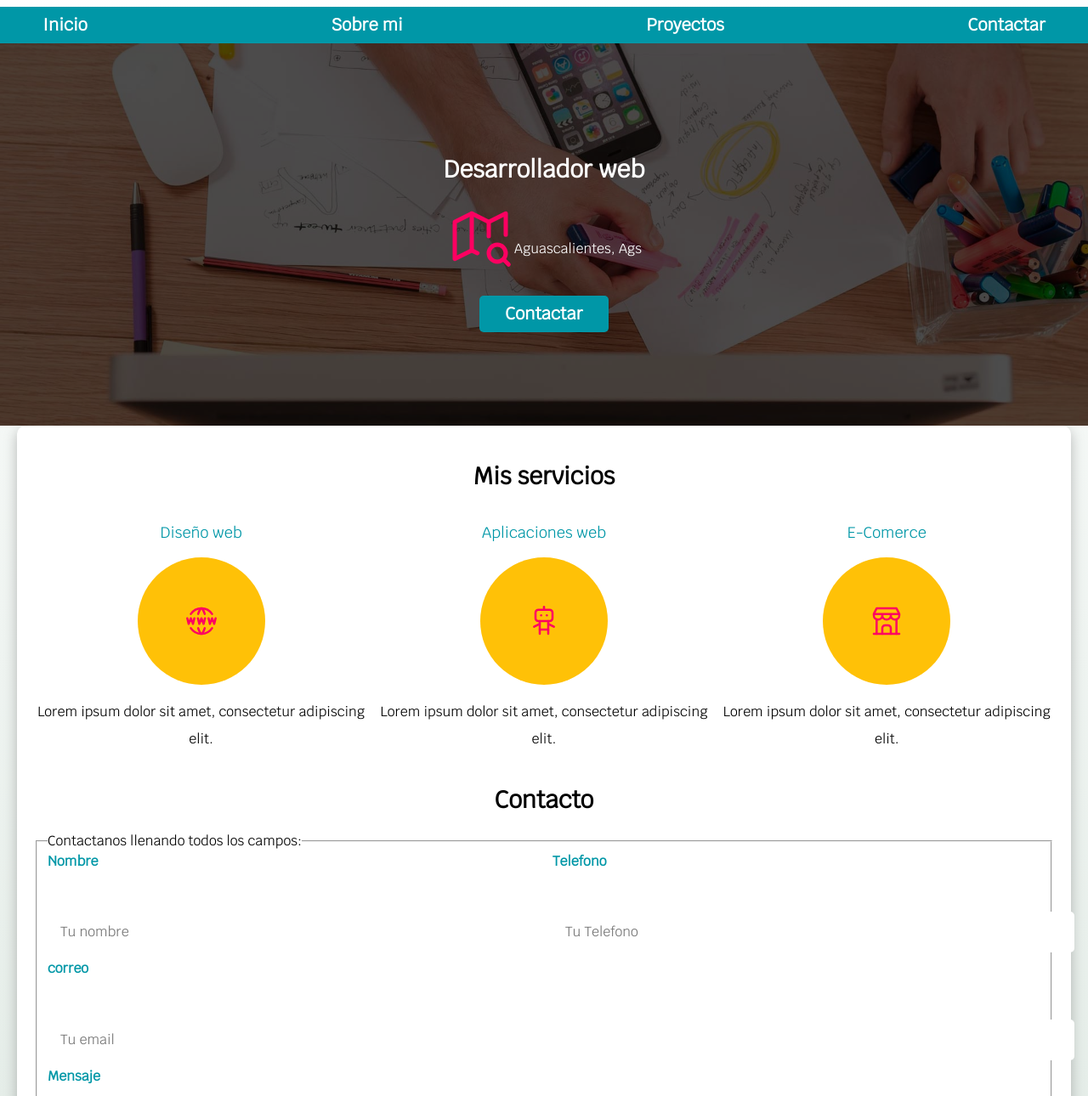
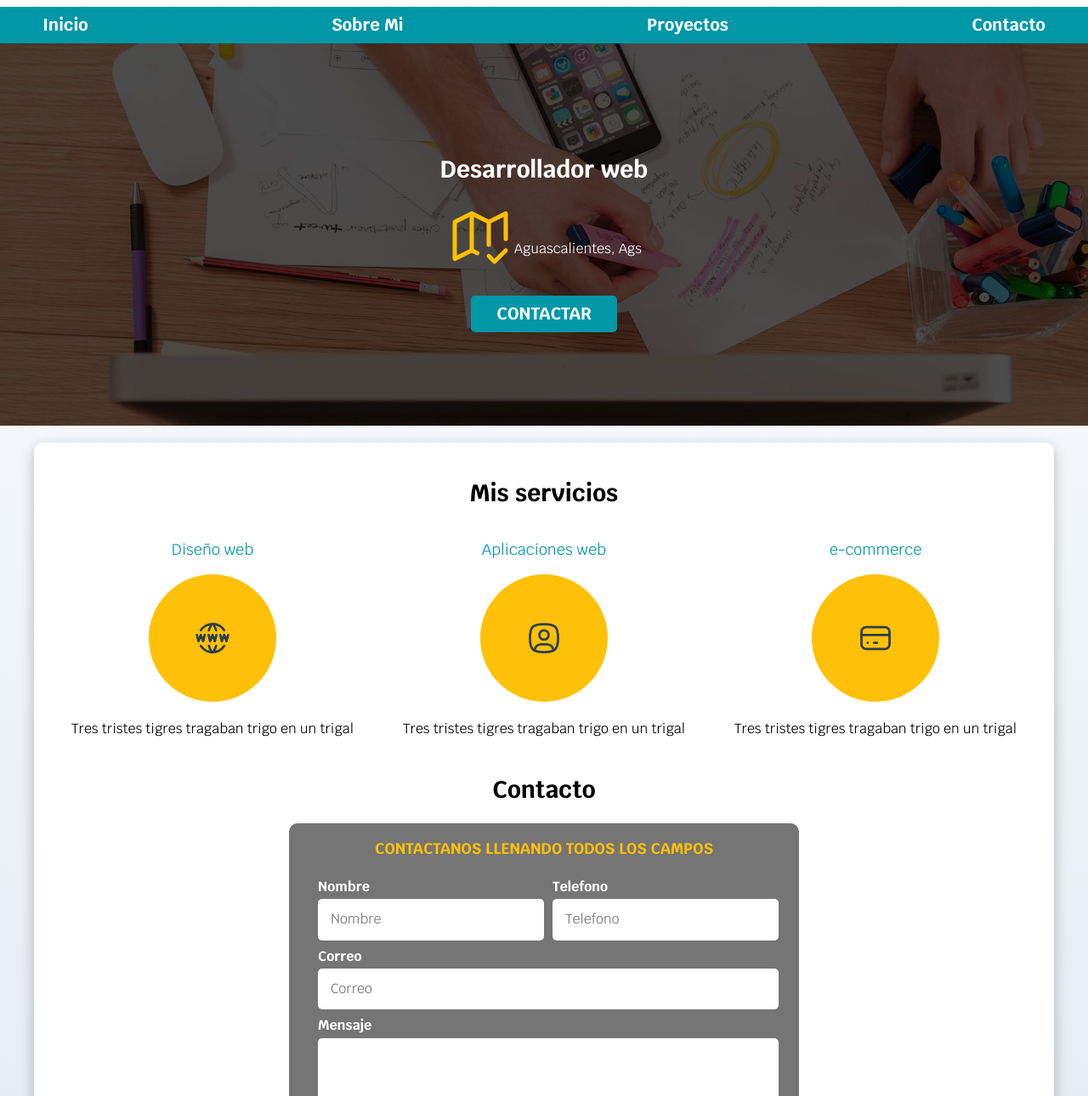
Before and after one commit to starcrash16/Pagina-web, a plain HTML site: page index.html in a window 1280 px wide. Shown: the part 87-1377 px from the top of the page at 85% size. Drawn offline with Linux system fonts and the light colour scheme.

Commit message:
Version funcional

```diff
--- a/CSS/style.css
+++ b/CSS/style.css
@@ -1,71 +1,47 @@
 /*Variables*/
 :root{
     --blanco: #ffffff;
-    --negro: #212121;
-    --amarillo: #ffc107;
-    --azul: #0097a7;
+    --oscuro: #212121;
+    --primario: #FFC107;
+    --secundario: #0097A7;
     --gris: #757575;
-    --grisClaro: #dfe9e3;
+    --grisClaro: #DFE9F3;
 }
 
-/*font size */
 html{
     font-size: 62.5%;
+    box-sizing: border-box;
+    /*scroll-snap-type: y mandatory;*/
+}
+
+.servicios, .navegacion-principal, .formulario {
+    scroll-snap-align: center;
+    scroll-snap-stop: always;
+}
+
+*, *:before, *:after {
+    box-sizing: inherit;
 }
 
 body{
     font-size: 16px;
     font-family: "Krub", sans-serif;
-    background-image: linear-gradient(to top,var(--grisClaro) 0%, var(--blanco) 100%);
+    background-image: linear-gradient(to top, var(--grisClaro) 0%, var(--blanco));
 }
 
-h1{
-    font-size: 3.8rem;
-}
-
-h2{
-    font-size: 2.8rem;
-}
-
-h3{
-    font-size: 1.8rem;
-}
-
-h1,h2,h3{
-    text-align: center;
-}
-
-.w-sm-100{
-    width: 100%;
-}
-@media(min-width: 768px){
-    .w-sm-100{
-        width: auto;
-    }
-}
-
-.flex{
-    display: flex;
-}
-
-.alinear-derecha{
-    justify-content: flex-end;
-}
-
-
 .contenedor{
-    width: 120rem;
+    max-width: 120rem;
     margin: 0 auto;
 }
 
 .boton{
-    background-color: var(--azul);
+    background-color: var(--secundario);
     color: var(--blanco);
     padding: 1rem 3rem;
     margin-top: 3rem;
     font-size: 2rem;
     text-decoration: none;
-    text-decoration: uppercase;
+    text-transform: uppercase;
     font-weight: bold;
     border-radius: .5rem;
     width: 90%;
@@ -73,18 +49,59 @@ h1,h2,h3{
     border: none;
 }
 
-@media(min-width: 768px) {
-   .boton{
+@media (min-width: 768px) {
+        .boton {
             width: auto;
         }
 }
 
-.boton:hover{
+.boton:hover {
     cursor: pointer;
 }
 
-.nav-bg{
-    background-color: var(--azul);
+.sombra{
+    box-shadow: 0px 5px 15px 0px rgba(112, 112, 112, 0.48);
+    background-color: var(--blanco);
+    padding: 2rem;
+    border-radius: 1rem;
+}
+
+/*Tipografia*/
+h1{
+    font-size: 3.8rem;
+}
+h2{
+    font-size: 2.8rem;
+}
+h3{
+    font-size: 1.8rem;
+}
+h1,h2,h3{
+    text-align: center;
+}
+
+/*Utilidades*/
+.w-sm-100 {
+    width: 100%;
+}
+
+@media (min-width: 768px) {
+        .w-sm-100 {
+            width: auto;
+        }
+}
+
+.flex {
+    display: flex;
+}
+
+.alinear-derecha {
+    justify-content: flex-end;
+}
+
+/*Navegacion principal*/
+.nav-bq{
+    background-color: var(--secundario);
 }
 
 .navegacion-principal{
@@ -92,12 +109,11 @@ h1,h2,h3{
     flex-direction: column;
 }
 
-@media(min-width: 760px) {
-    .navegacion-principal{
+@media (min-width: 768px) {
+        .navegacion-principal {
             flex-direction: row;
             justify-content: space-between;
         }
-
 }
 
 .navegacion-principal a{
@@ -108,25 +124,25 @@ h1,h2,h3{
     font-size: 2rem;
     font-weight: 700;
     padding: 1rem;
-
 }
 
 .navegacion-principal a:hover{
-    background-color: var(--amarillo);
-    color: var(--negro);
+    background-color: var(--primario);
+    color: var(--oscuro);
 }
 
 .hero{
-    background-image: url(/img/hero.jpg);
+    background-image: url(../img/hero.jpg);
     background-repeat: no-repeat;
     background-size: cover;
     height: 450px;
     position: relative;
+    margin-bottom: 2rem;
 }
 
-.contenido-hero{
+.contenido_hero {
     position: absolute;
-    background-color: rgba(0, 0, 0, .7);
+    background-color: rgba(0,0,0, .7);
     background-color: rgb(0 0 0 / 70%);
     width: 100%;
     height: 100%;
@@ -136,45 +152,33 @@ h1,h2,h3{
     align-items: center;
     justify-content: center;
 }
-.contenido-hero h2,
-.contenido-hero p{
+.contenido_hero h2,
+.contenido_hero p {
     color: var(--blanco);
 }
 
-.contenido-hero .ubicacion{
+.contenido_hero .ubicacion{
     display: flex;
     align-items: flex-end;
 }
 
-.sombra{
-    box-shadow: 0px 5px 15px 0px rgba(112, 112, 112, 0.48);
-    background-color: var(--blanco);
-    padding: 2rem;
-    border-radius: 1rem;
+@media (min-width: 768px) {
+    .servicios{
+        display: grid;
+        grid-template-columns: repeat(3, 1fr);
+        column-gap: 1rem;
+    }
 }
 
-/** Servicios **/
-
-@media(min-width: 760px) {
-    .servicios{
-        display: grid;
-        grid-template-columns: repeat(3,1fr);
-        column-gap: 1rem;
-    }
-
-}
-
-.servicio{
+.servicio {
     display: flex;
     flex-direction: column;
     align-items: center;
 }
 
 .servicio h3{
-    color: var(--azul);
+    color: var(--secundario);
     font-weight: normal;
-
-
 }
 
 .servicio p{
@@ -182,75 +186,73 @@ h1,h2,h3{
     text-align: center;
 }
 
-.servicio .iconos{
+.servicio .iconos {
     height: 15rem;
     width: 15rem;
-    background-color: var(--amarillo);
+    background-color: var(--primario);
     border-radius: 50%;
     display: flex;
     justify-content: space-evenly;
     align-items: center;
 }
 
-.formulario{
+.formulario {
     background-color: var(--gris);
     width: min(60rem, 100%);
-    margin:0 auto;
+    margin: 0 auto;
     padding: 2rem;
     border-radius: 1rem;
 }
 
-.formulario fieldset{
+.formulario fieldset {
     border: none;
 }
 
-.formulario legend{
+.formulario legend {
     text-align: center;
-    font-size:1.8rem;
+    font-size: 1.8rem;
     text-transform: uppercase;
     font-weight: 700;
     margin-bottom: 2rem;
-    color:var(--gris);
+    color: var(--primario);
 }
 
-@media(min-width:768px){
-    .contenedor-campos{
+@media (min-width: 768px) {
+        .contenedor-campos {
             display: grid;
             grid-template-columns: 50% 50%;
             grid-template-rows: auto auto 20rem;
             column-gap: 1rem;
         }
+
         .campo:nth-child(3),
-    .campo:nth-child(4){
-        grid-column: 1/3;
+        .campo:nth-child(4) {
+            grid-column: 1 / 3;
         }
 }
 
-
-.campo{
+.campo {
     margin-bottom: 1rem;
 }
 
-.campo label{
-    color:var(--azul);
+.campo label {
+    color: var(--blanco);
     font-weight: bold;
-    margin-bottom: 5rem;
+    margin-bottom: .5rem;
     display: block;
 }
 
-.input-text{
+.campo textarea {
+    height: 20rem;
+}
+
+.input-text {
     width: 100%;
     border: none;
     padding: 1.5rem;
     border-radius: .5rem;
 }
 
-
-.campo textarea{
-    height: 20rem;
-}
-
-
-.footer{
+.footer {
     text-align: center;
 }
--- a/index.html
+++ b/index.html
@@ -1,78 +1,56 @@
 <!DOCTYPE html>
-<html lang="en">
-
+<html lang="es">
 <head>
     <meta charset="UTF-8">
     <meta name="viewport" content="width=device-width, initial-scale=1.0">
-    <title>Mi primera pagina web</title>
-    <link rel="preload" href="CSS/style.css" as="style"> <!--para que carge mas rapido la pagina -->
-    <link href="CSS/style.css" rel="stylesheet">
-
-
-    <link rel="preload" href="CSS/Normalize.css" as="style">
-    <link href="CSS/Normalize.css" rel="stylesheet">
-
-    <link href="https://fonts.googleapis.com/css2?family=Krub&display=swap" rel="stylesheet">
+    <title>Eric Daniel Salas Martinez</title>
+    <link href="https://fonts.googleapis.com/css2?family=Krub:wght@400;700&display=swap" rel="stylesheet">
+    <link rel="preload" href="CSS/normalize.css" as="style">
+    <link href="CSS/normalize.css" rel="stylesheet">
     <link rel="preload" href="CSS/style.css" as="style">
     <link href="CSS/style.css" rel="stylesheet">
-
-
 </head>
 
 <body>
-
-    <header>
-        <h1 class="titulo">RENE.COM</h1>
-
-
-
-
+    <header class="header">
+        <h1 class="titulo">Eric Daniel Salas Martinez Developer</h1>
     </header>
 
-    <div class="nav-bg">
+    <div class="nav-bq">
         <nav class="navegacion-principal contenedor">
             <a href="#">Inicio</a>
-            <a href="#">Sobre mi</a>
+            <a href="#">Sobre Mi</a>
             <a href="#">Proyectos</a>
-            <a href="#">Contactar</a>
+            <a href="#">Contacto</a>
         </nav>
     </div>
 
     <section class="hero">
-        <div class="contenido-hero">
+        <div class="contenido_hero">
             <h2>Desarrollador web</h2>
             <div class="ubicacion">
-
-                <svg xmlns="http://www.w3.org/2000/svg" class="icon icon-tabler icon-tabler-map-search" width="80"
-                    height="80" viewBox="0 0 24 24" stroke-width="1.5" stroke="#fd0061" fill="none"
-                    stroke-linecap="round" stroke-linejoin="round">
-                    <path stroke="none" d="M0 0h24v24H0z" fill="none" />
-                    <path d="M11 18l-2 -1l-6 3v-13l6 -3l6 3l6 -3v7.5" />
+                <svg xmlns="http://www.w3.org/2000/svg" class="icon icon-tabler icon-tabler-map-check" width="80" height="80" viewBox="0 0 24 24" stroke-width="1.5" stroke="#ffbf00" fill="none" stroke-linecap="round" stroke-linejoin="round">
+                    <path stroke="none" d="M0 0h24v24H0z" fill="none"/>
+                    <path d="M11 18l-2 -1l-6 3v-13l6 -3l6 3l6 -3v9" />
                     <path d="M9 4v13" />
-                    <path d="M15 7v5" />
-                    <path d="M18 18m-3 0a3 3 0 1 0 6 0a3 3 0 1 0 -6 0" />
-                    <path d="M20.2 20.2l1.8 1.8" />
+                    <path d="M15 7v8" />
+                    <path d="M15 19l2 2l4 -4" />
                 </svg>
-
                 <p>Aguascalientes, Ags</p>
             </div>
             <a class="boton" href="#">Contactar</a>
-        </div><!-- Contenido hero-->
+        </div>
     </section>
 
     <main class="contenedor sombra">
+        <h2>Mis servicios</h2>
 
-        <h2>Mis servicios</h2>
         <div class="servicios">
                 <section class="servicio">
                     <h3>Diseño web</h3>
                     <div class="iconos">
-
-
-                    <svg xmlns="http://www.w3.org/2000/svg" class="icon icon-tabler icon-tabler-world-www" width="40"
-                        height="40" viewBox="0 0 24 24" stroke-width="1.5" stroke="#fd0061" fill="none"
-                        stroke-linecap="round" stroke-linejoin="round">
-                        <path stroke="none" d="M0 0h24v24H0z" fill="none" />
+                        <svg xmlns="http://www.w3.org/2000/svg" class="icon icon-tabler icon-tabler-world-www" width="44" height="44" viewBox="0 0 24 24" stroke-width="1.5" stroke="#2c3e50" fill="none" stroke-linecap="round" stroke-linejoin="round">
+                            <path stroke="none" d="M0 0h24v24H0z" fill="none"/>
                             <path d="M19.5 7a9 9 0 0 0 -7.5 -4a8.991 8.991 0 0 0 -7.484 4" />
                             <path d="M11.5 3a16.989 16.989 0 0 0 -1.826 4" />
                             <path d="M12.5 3a16.989 16.989 0 0 1 1.828 4" />
@@ -84,94 +62,77 @@
                             <path d="M9.5 10l1 4l1.5 -4l1.5 4l1 -4" />
                           </svg>
                     </div>
-
-                <p>Lorem ipsum dolor sit amet, consectetur adipiscing elit.</p>
+                    <p>Tres tristes tigres tragaban trigo en un trigal</p>
                 </section>
-
 
             <section class="servicio">
                 <h3>Aplicaciones web</h3>
                 <div class="iconos">
-                    <svg xmlns="http://www.w3.org/2000/svg" class="icon icon-tabler icon-tabler-robot" width="40"
-                        height="40" viewBox="0 0 24 24" stroke-width="1.5" stroke="#fd0061" fill="none"
-                        stroke-linecap="round" stroke-linejoin="round">
-                        <path stroke="none" d="M0 0h24v24H0z" fill="none" />
-                        <path d="M6 4m0 2a2 2 0 0 1 2 -2h8a2 2 0 0 1 2 2v4a2 2 0 0 1 -2 2h-8a2 2 0 0 1 -2 -2z" />
-                        <path d="M12 2v2" />
-                        <path d="M9 12v9" />
-                        <path d="M15 12v9" />
-                        <path d="M5 16l4 -2" />
-                        <path d="M15 14l4 2" />
-                        <path d="M9 18h6" />
-                        <path d="M10 8v.01" />
-                        <path d="M14 8v.01" />
+                    <svg xmlns="http://www.w3.org/2000/svg" class="icon icon-tabler icon-tabler-user-square-rounded" width="44" height="44" viewBox="0 0 24 24" stroke-width="1.5" stroke="#2c3e50" fill="none" stroke-linecap="round" stroke-linejoin="round">
+                        <path stroke="none" d="M0 0h24v24H0z" fill="none"/>
+                        <path d="M12 13a3 3 0 1 0 0 -6a3 3 0 0 0 0 6z" />
+                        <path d="M12 3c7.2 0 9 1.8 9 9s-1.8 9 -9 9s-9 -1.8 -9 -9s1.8 -9 9 -9z" />
+                        <path d="M6 20.05v-.05a4 4 0 0 1 4 -4h4a4 4 0 0 1 4 4v.05" />
                       </svg>
                 </div>
-
-
-                <p>Lorem ipsum dolor sit amet, consectetur adipiscing elit.</p>
+                <p>Tres tristes tigres tragaban trigo en un trigal</p>
             </section>
 
             <section class="servicio">
-                <h3>E-Comerce</h3>
+                <h3>e-commerce</h3>
                 <div class="iconos">
-                    <svg xmlns="http://www.w3.org/2000/svg" class="icon icon-tabler icon-tabler-building-store"
-                        width="40" height="40" viewBox="0 0 24 24" stroke-width="1.5" stroke="#fd0061" fill="none"
-                        stroke-linecap="round" stroke-linejoin="round">
-                        <path stroke="none" d="M0 0h24v24H0z" fill="none" />
-                        <path d="M3 21l18 0" />
-                        <path d="M3 7v1a3 3 0 0 0 6 0v-1m0 1a3 3 0 0 0 6 0v-1m0 1a3 3 0 0 0 6 0v-1h-18l2 -4h14l2 4" />
-                        <path d="M5 21l0 -10.15" />
-                        <path d="M19 21l0 -10.15" />
-                        <path d="M9 21v-4a2 2 0 0 1 2 -2h2a2 2 0 0 1 2 2v4" />
+                    <svg xmlns="http://www.w3.org/2000/svg" class="icon icon-tabler icon-tabler-credit-card" width="44" height="44" viewBox="0 0 24 24" stroke-width="1.5" stroke="#2c3e50" fill="none" stroke-linecap="round" stroke-linejoin="round">
+                        <path stroke="none" d="M0 0h24v24H0z" fill="none"/>
+                        <path d="M3 5m0 3a3 3 0 0 1 3 -3h12a3 3 0 0 1 3 3v8a3 3 0 0 1 -3 3h-12a3 3 0 0 1 -3 -3z" />
+                        <path d="M3 10l18 0" />
+                        <path d="M7 15l.01 0" />
+                        <path d="M11 15l2 0" />
                       </svg>
                 </div>
-
-
-                <p>Lorem ipsum dolor sit amet, consectetur adipiscing elit.</p>
+                <p>Tres tristes tigres tragaban trigo en un trigal</p>
             </section>
-
         </div>
 
         <section>
             <h2>Contacto</h2>
+            <form class="formulario">
                 <fieldset>
-                <legend>Contactanos llenando todos los campos: </legend>
+                    <legend>Contactanos llenando todos los campos</legend>
+
                     <div class="contenedor-campos">
                         <div class="campo">
                             <label>Nombre</label>
-                        <input class="input-text" type="text" placeholder="Tu nombre">
+                            <input class="input-text" type="text" placeholder="Nombre">
                         </div>
+
                         <div class="campo">
                             <label>Telefono</label>
-                        <input class="input-text" type="tel" placeholder="Tu Telefono">
+                            <input class="input-text" type="text" placeholder="Telefono">
                         </div>
+
                         <div class="campo">
-                        <label>correo</label>
-                        <input class="input-text" type="Email" placeholder="Tu email">
+                            <label>Correo</label>
+                            <input class="input-text" type="text" placeholder="Correo">
                         </div>
 
                         <div class="campo">
                             <label>Mensaje</label>
-                        <textarea></textarea>
+                            <textarea class="input-text"></textarea>
+                        </div>
+                    </div>
 
-                    </div>
                     <div class="alinear-derecha flex">
                         <input class="boton w-sm-100" type="submit" value="Enviar">
                     </div>
-                </div>
+
                 </fieldset>
+            </form>
         </section>
 
     </main>
 
     <footer class="footer">
-        <p>Todos los derechos reservados ISC René De Anda</p>
+        <p>Todos los derechos reservados ISC Daniel Salas</p>
     </footer>
-
-
 </body>
-
-
-
 </html>
```
Lines whose indentation alone changed are shown as unchanged.
